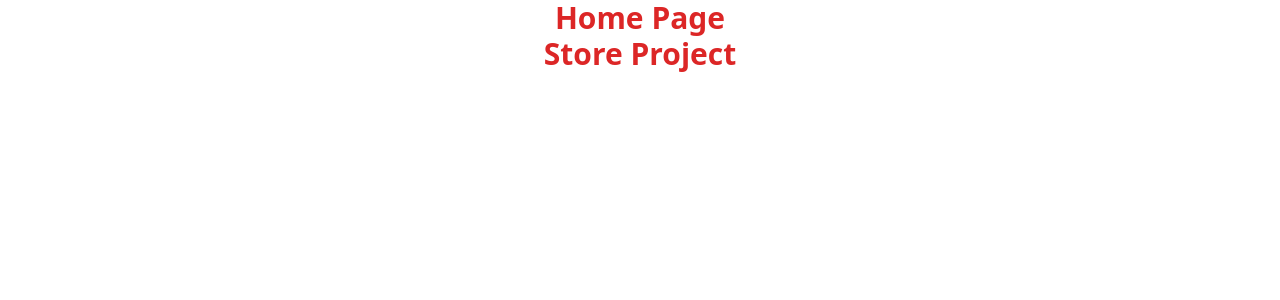
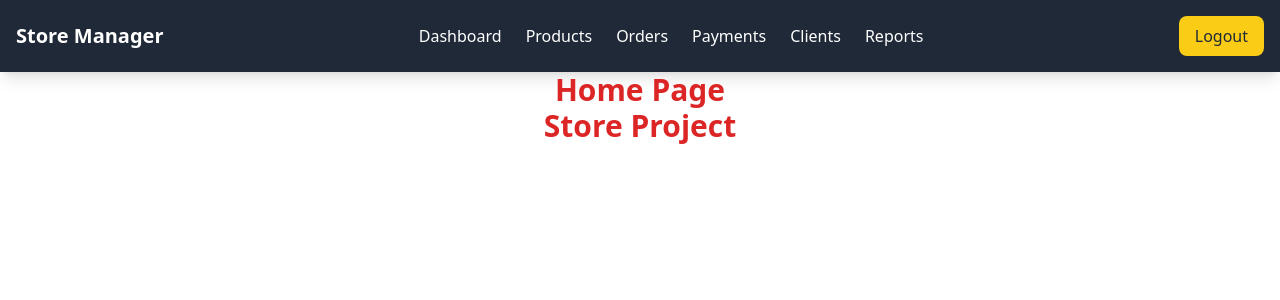
Before and after one commit to oussamabouyahia/store-management, a React (Vite) app in the folder client/: page / in a window 1280 px wide. Shown: the top 300 px of the page. Built offline with nearby package versions, Linux system fonts and the light colour scheme.

Commit message:
implementing a Header/navbar to the app

```diff
--- a/client/src/App.tsx
+++ b/client/src/App.tsx
@@ -9,11 +9,13 @@ import ErrorPage from "./Pages/ErrorPage";
 import AddProduct from "./components/AddProduct";
 import Alert from "./components/Alert";
 import { AlertContext } from "./contexts/AlertContext";
+import Header from "./components/Header";
 function App() {
   const { activeAlert } = useContext(AlertContext);
   return (
     <>
       <div>
+        <Header />
         {activeAlert.show && (
           <div className="container mx-auto p-4">
             <Alert message={activeAlert.message} color={activeAlert.color} />
--- /dev/null
+++ b/client/src/components/Header.tsx
@@ -0,0 +1,77 @@
+import { NavLink } from "react-router";
+
+const Header = () => {
+  return (
+    <header className="bg-gray-800 text-white shadow-lg">
+      <div className="container mx-auto px-4 py-4 flex justify-between items-center">
+        {/* Logo */}
+        <h1 className="text-xl font-bold">
+          <NavLink to="/" className="hover:text-gray-300">
+            Store Manager
+          </NavLink>
+        </h1>
+
+        {/* Navigation Links */}
+        <nav className="space-x-6">
+          <NavLink
+            to="/dashboard"
+            className={({ isActive }) =>
+              `hover:text-gray-300 ${isActive ? "text-yellow-400" : ""}`
+            }
+          >
+            Dashboard
+          </NavLink>
+          <NavLink
+            to="/products"
+            className={({ isActive }) =>
+              `hover:text-gray-300 ${isActive ? "text-yellow-400" : ""}`
+            }
+          >
+            Products
+          </NavLink>
+          <NavLink
+            to="/orders"
+            className={({ isActive }) =>
+              `hover:text-gray-300 ${isActive ? "text-yellow-400" : ""}`
+            }
+          >
+            Orders
+          </NavLink>
+          <NavLink
+            to="/payments"
+            className={({ isActive }) =>
+              `hover:text-gray-300 ${isActive ? "text-yellow-400" : ""}`
+            }
+          >
+            Payments
+          </NavLink>
+          <NavLink
+            to="/clients"
+            className={({ isActive }) =>
+              `hover:text-gray-300 ${isActive ? "text-yellow-400" : ""}`
+            }
+          >
+            Clients
+          </NavLink>
+          <NavLink
+            to="/reports"
+            className={({ isActive }) =>
+              `hover:text-gray-300 ${isActive ? "text-yellow-400" : ""}`
+            }
+          >
+            Reports
+          </NavLink>
+        </nav>
+
+        {/* Profile/Settings */}
+        <div>
+          <button className="bg-yellow-400 text-gray-800 px-4 py-2 rounded-lg hover:bg-yellow-500">
+            Logout
+          </button>
+        </div>
+      </div>
+    </header>
+  );
+};
+
+export default Header;
```
